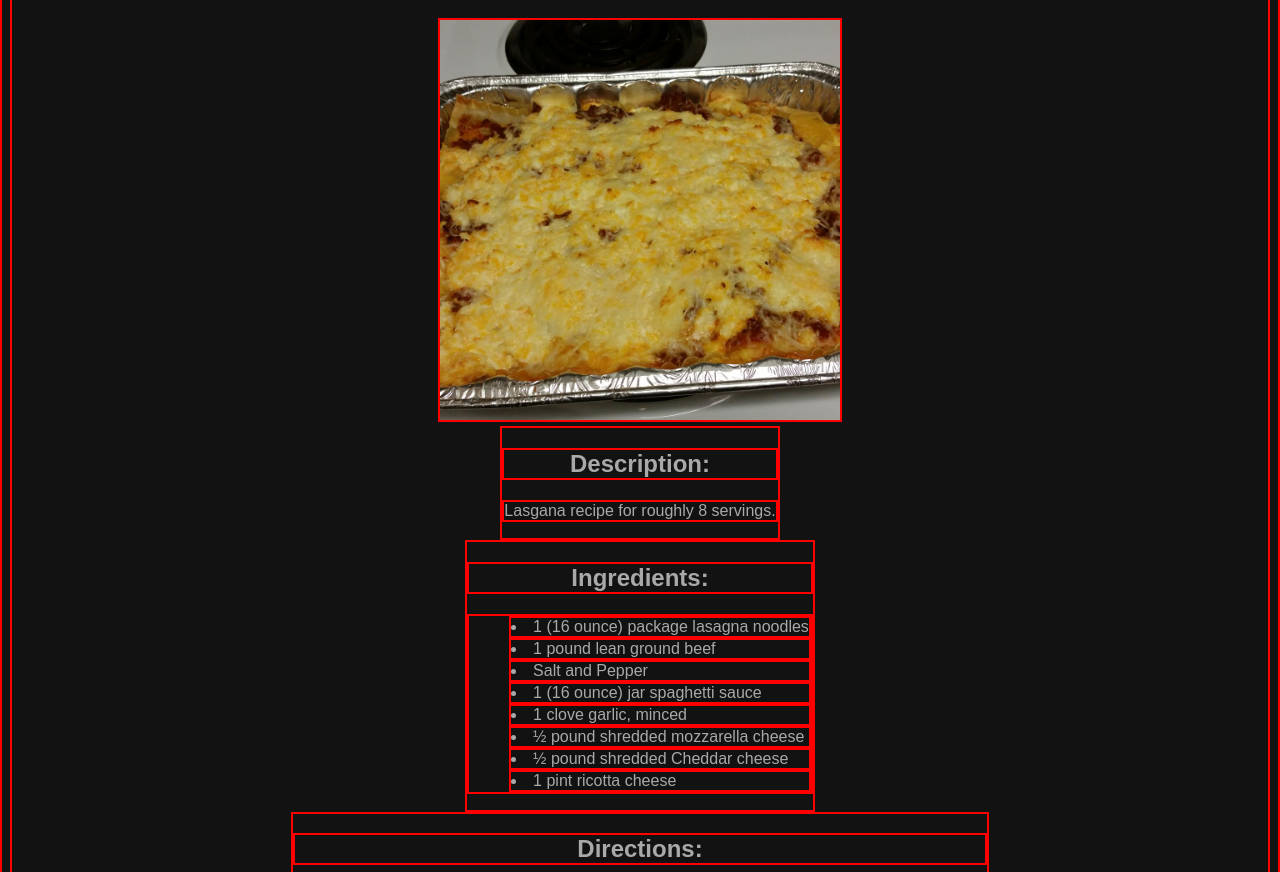
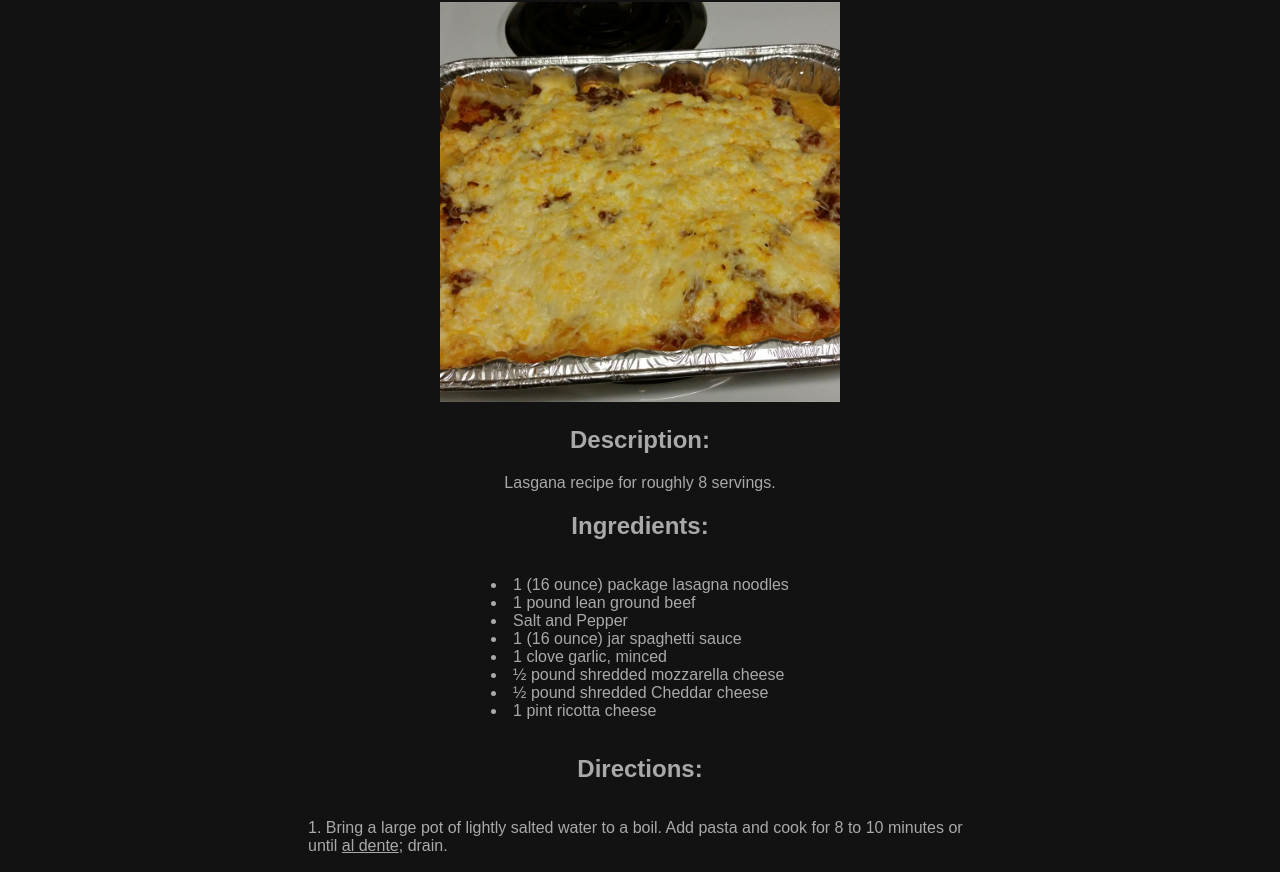
Before and after one commit to enterCheesyNameHere/odin-recipes, a plain HTML site: page recipes/lasagna.html in a window 1280 px wide. Shown: the part 78-950 px from the top of the page. Drawn offline with Linux system fonts and the light colour scheme.

Commit message:
Added more to the styling and made it look better

```diff
--- a/styles.css
+++ b/styles.css
@@ -1,8 +1,4 @@
 /*Element Selectors*/
-
-* {
-    border: 2px solid red;
-  }
 
 html {
     background-color: #121212;
@@ -24,11 +20,22 @@ a:link, a:visited{
 /*Class Selectors*/
 .ingredients ul, .directions ol {
     text-align: left;
-    width: 650px;
+    padding: 0px 300px;
+    display: inline-block;
 }
 
 .ingredients ul {
     width: fit-content;
 }
 
+.directions h2 {
+    margin-bottom: 0px;
+}
+
+.directions li {
+    margin: 20px 0px;
+}
+
+
+
 /*ID Selectors*/
```
